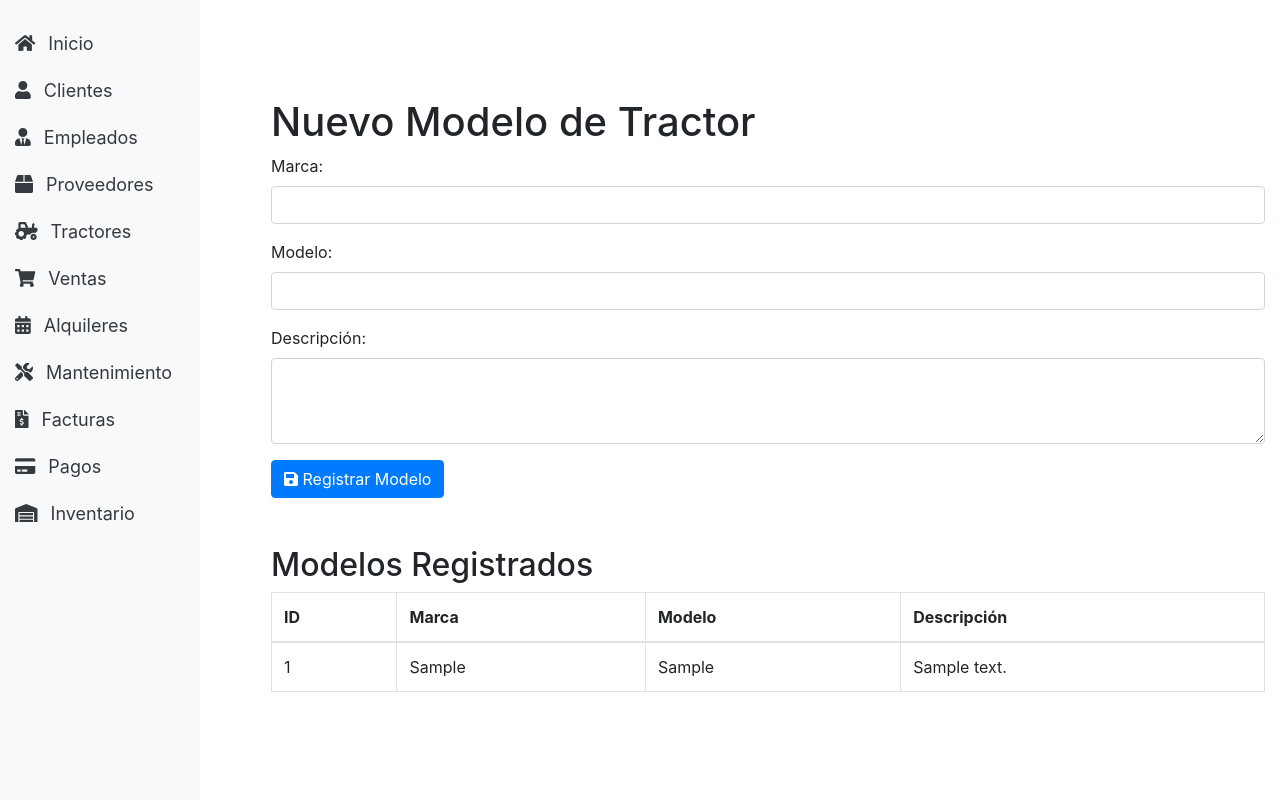
After one commit to ElvisRamirez/Concesionario_TractoresG2, a PHP site: page /nuevo_modelo_tractor.php in a window 1280 px wide. The commit adds this page. Run offline with PHP 8.4, Linux system fonts and the light colour scheme; tables that the repository leaves empty or names only in its code hold one stand-in row (values such as "Sample post"); some libraries are stand-ins or nearby versions.

Commit message:
funciomes

```diff
--- /dev/null
+++ b/nuevo_modelo_tractor.php
@@ -0,0 +1,141 @@
+<?php
+// Conexión a la base de datos
+$dbHost = 'localhost';
+$dbName = 'Concesionario_Tractores';
+$dbUser = 'postgres';
+$dbPass = '593';
+
+try {
+    $db = new PDO("pgsql:host=$dbHost;dbname=$dbName", $dbUser, $dbPass);
+    $db->setAttribute(PDO::ATTR_ERRMODE, PDO::ERRMODE_EXCEPTION);
+} catch (PDOException $e) {
+    die("Error al conectar a la base de datos: " . $e->getMessage());
+}
+
+// Manejar operaciones CRUD
+if ($_SERVER["REQUEST_METHOD"] == "POST") {
+    if (isset($_POST["registrarModelo"])) {
+        $marca = $_POST["marca"];
+        $modelo = $_POST["modelo"];
+        $descripcion = $_POST["descripcion"];
+
+        // Insertar el nuevo modelo de tractor en la tabla ModelosTractores
+        $query = $db->prepare("INSERT INTO ModelosTractores (Marca, Modelo, Descripción) VALUES (?, ?, ?)");
+        $query->execute([$marca, $modelo, $descripcion]);
+
+        // Redirigir o mostrar mensaje de éxito
+        header("Location: nuevo_modelo_tractor.php");
+        exit();
+    }
+}
+
+// Consulta para obtener todos los modelos de tractores registrados
+$queryModelos = $db->query("SELECT * FROM ModelosTractores");
+$modelos = $queryModelos->fetchAll(PDO::FETCH_ASSOC);
+?>
+
+<!DOCTYPE html>
+<html lang="es">
+<head>
+    <meta charset="UTF-8">
+    <meta name="viewport" content="width=device-width, initial-scale=1.0">
+    <title>Nuevo Modelo de Tractor</title>
+    <link rel="stylesheet" href="https://stackpath.bootstrapcdn.com/bootstrap/4.5.2/css/bootstrap.min.css">
+    <link rel="stylesheet" href="https://cdnjs.cloudflare.com/ajax/libs/font-awesome/5.15.4/css/all.min.css">
+    <style>
+        /* Estilo personalizado */
+        body {
+            padding-left: 20%;
+            padding-top: 50px; /* Ajusta el contenido para evitar que se superponga al nav */
+            overflow-x: hidden; /* Evita la barra de desplazamiento horizontal */
+        }
+        .sidenav {
+            height: 100%;
+            width: 200px;
+            position: fixed;
+            z-index: 1;
+            top: 0;
+            left: 0; /* Menú visible por defecto */
+            background-color: #f8f9fa;
+            padding-top: 20px;
+        }
+        .sidenav a {
+            padding: 10px 15px;
+            text-decoration: none;
+            font-size: 18px;
+            color: #343a40;
+            display: block;
+        }
+        .sidenav a:hover {
+            background-color: #dee2e6; /* Cambia el color de fondo cuando se pasa el mouse sobre los enlaces */
+        }
+        .content {
+            margin-left: 250px; /* Ajusta el margen izquierdo para dejar espacio para el menú */
+        }
+    </style>
+</head>
+<body>
+<div class="sidenav" id="mySidenav">
+    <a href="index.php"><i class="fas fa-home mr-2"></i> Inicio</a>
+    <a href="Form_Clientes/clientes.php"><i class="fas fa-user mr-2"></i> Clientes</a>
+    <a href="Form_Empleado/empleados.php"><i class="fas fa-user-tie mr-2"></i> Empleados</a>
+    <a href="Form_Proveedores/proveedores.php"><i class="fas fa-box mr-2"></i> Proveedores</a>
+    <a href="tractor.php"><i class="fas fa-tractor mr-2"></i> Tractores</a>
+    <a href="ventas.php"><i class="fas fa-shopping-cart mr-2"></i> Ventas</a>
+    <a href="alquileres.php"><i class="fas fa-calendar-alt mr-2"></i> Alquileres</a>
+    <a href="mantenimientos.php"><i class="fas fa-tools mr-2"></i> Mantenimiento</a>
+    <a href="facturas.php"><i class="fas fa-file-invoice-dollar mr-2"></i> Facturas</a>
+    <a href="pagos.php"><i class="fas fa-credit-card mr-2"></i> Pagos</a>
+    <a href="inventario.php"><i class="fas fa-warehouse mr-2"></i> Inventario</a>
+</div>
+
+<div class="container mt-5">
+    <h1>Nuevo Modelo de Tractor</h1>
+    <form action="<?php echo htmlspecialchars($_SERVER["PHP_SELF"]); ?>" method="post">
+        <div class="form-group">
+            <label for="marca">Marca:</label>
+            <input type="text" class="form-control" id="marca" name="marca" required>
+        </div>
+        <div class="form-group">
+            <label for="modelo">Modelo:</label>
+            <input type="text" class="form-control" id="modelo" name="modelo" required>
+        </div>
+        <div class="form-group">
+            <label for="descripcion">Descripción:</label>
+            <textarea class="form-control" id="descripcion" name="descripcion" rows="3"></textarea>
+        </div>
+        <button type="submit" name="registrarModelo" class="btn btn-primary"><i class="fas fa-save"></i> Registrar Modelo</button>
+    </form>
+
+    <div class="mt-5">
+        <h2>Modelos Registrados</h2>
+        <table class="table table-bordered">
+            <thead>
+                <tr>
+                    <th>ID</th>
+                    <th>Marca</th>
+                    <th>Modelo</th>
+                    <th>Descripción</th>
+                </tr>
+            </thead>
+            <tbody>
+                <?php foreach ($modelos as $modelo): ?>
+                <tr>
+                    <td><?php echo $modelo['modeloid']; ?></td>
+                    <td><?php echo $modelo['marca']; ?></td>
+                    <td><?php echo $modelo['modelo']; ?></td>
+                    <td><?php echo $modelo['descripción']; ?></td>
+                </tr>
+                <?php endforeach; ?>
+            </tbody>
+        </table>
+    </div>
+</div>
+
+<!-- Scripts de Bootstrap y Font Awesome -->
+<script src="https://code.jquery.com/jquery-3.5.1.slim.min.js"></script>
+<script src="https://cdn.jsdelivr.net/npm/@popperjs/core@2.5.4/dist/umd/popper.min.js"></script>
+<script src="https://stackpath.bootstrapcdn.com/bootstrap/4.5.2/js/bootstrap.min.js"></script>
+<script src="https://cdnjs.cloudflare.com/ajax/libs/font-awesome/5.15.4/js/all.min.js"></script>
+</body>
+</html>
```
Also changed, not shown: Form_Ventas/ventas.php (+20 -56 lines), tractor.php (+12 -8 lines).
